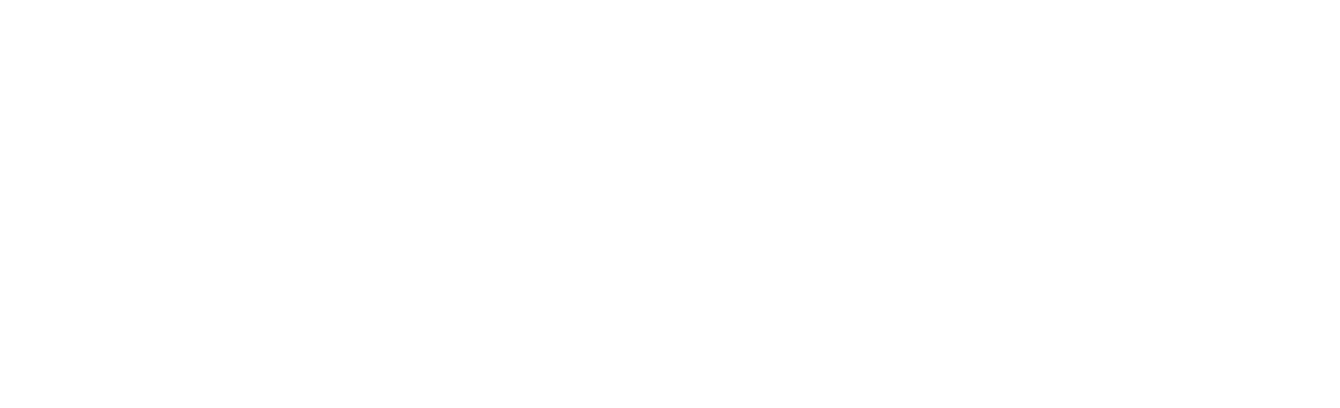
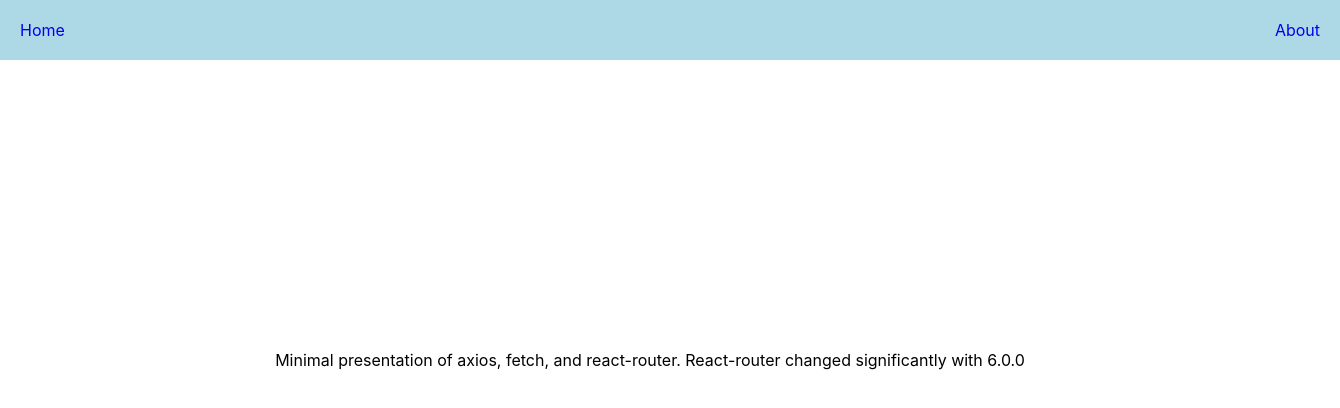
Before and after one commit to jergra/axios-fetch-react-router, a React (Create React App) app: page /about in a window 1280 px wide. Before the commit this address had no page. Shown: the top 408 px of the page, 1340 px wide, since content can reach past the window. Built offline with nearby package versions, Linux system fonts and the light colour scheme.

Commit message:
multiple changes

```diff
--- a/package.json
+++ b/package.json
@@ -6,6 +6,7 @@
     "@testing-library/jest-dom": "^5.16.2",
     "@testing-library/react": "^12.1.3",
     "@testing-library/user-event": "^13.5.0",
+    "axios": "^0.26.0",
     "react": "^17.0.2",
     "react-dom": "^17.0.2",
     "react-router-dom": "^6.2.2",
--- a/src/App.css
+++ b/src/App.css
@@ -1,16 +1,25 @@
-.centerUsers {
-  width: 100vw;
-  height: 100vh;
+nav {
+  width: 1300px;
+  display: flex;
+  justify-content: space-between;
+  padding: 20px;
+  background: lightblue;
+}
+.center {
+  width: 1300px;
+  height: 600px;
+  display: flex;
+  justify-content: center;
+  align-items: center;
+}
+.axios {
+  margin-right: 300px;
+}
+.centerUser {
+  width: 1300px;
+  height: 600px;
   display: flex;
   flex-direction: column;
   justify-content: center;
   align-items: center;
 }
-.centerUser {
-  width: 100vw;
-  height: 100vh;
-  display: flex;
-  flex-direction: column;
-  justify-content: center;
-  align-items: center;
-}
--- a/src/App.js
+++ b/src/App.js
@@ -1,22 +1,37 @@
 import React from 'react'
 import './App.css';
 import UsersList from './components/UsersList.js';
-import {BrowserRouter as Router, Routes, Route} from 'react-router-dom'
+import {BrowserRouter as Router, Routes, Route, Link} from 'react-router-dom'
 import DisplayUser from './components/DisplayUser.js'
+import About from './components/About.js'
 
 function App() {
   return (
     <div>
       <Router>
-        <Routes>
+        <div>
+          <nav>
+              <div>
+                <Link style={{textDecoration: 'none'}} to="/">Home</Link>
+              </div>
+              <div>
+                <Link style={{textDecoration: 'none'}} to="/about">About</Link>
+              </div>
+          </nav>
 
-{/* note that :index below could be :anything. the colon is what is important.
-the reason the index appears in the url is because of UsersList.js line 25
-i.e. to={`/profile/${index}`}   */}
+          {/* Note that :index below could be :anything.
+          The colon is what is important. The actual index number appears in the url
+          because of UsersList.js line 39: to={`/profile/${index}`}
+          If line 31 below were:
+            <Route path="/profile/:whatever" element={<DisplayUser />} />
+          it would still be the index number that we would see in the url. */}
 
-          <Route path="/profile/:index" element={<DisplayUser />} />
-          <Route path="/" element={<UsersList />} />
-        </Routes>
+          <Routes>
+            <Route path="/about" element={<About />} />
+            <Route path="/profile/:index" element={<DisplayUser />} />
+            <Route path="/" element={<UsersList />} />
+          </Routes>
+        </div>
       </Router>
     </div>
   );
--- /dev/null
+++ b/src/components/About.js
@@ -0,0 +1,15 @@
+import React from 'react'
+import '../App.css';
+
+function About() {
+  return (
+    <div className="center">
+      <div>
+        Minimal presentation of axios, fetch, and react-router.
+        React-router changed significantly with 6.0.0
+      </div>
+    </div>
+  )
+}
+
+export default About
--- a/src/components/DisplayUser.js
+++ b/src/components/DisplayUser.js
@@ -9,8 +9,10 @@
   console.log('state.element:', state.element)
   const name = state.element.name.first
   const pic = state.element.picture.large
+
   return (
     <div className="centerUser">
+        <h3>Profile</h3>
         <img src={pic} alt="" />
         <div>{name}</div>
     </div>
--- a/src/components/UsersList.js
+++ b/src/components/UsersList.js
@@ -1,25 +1,39 @@
 import React, {useEffect, useState} from 'react'
 import {Link} from 'react-router-dom'
 import '../App.css'
+import axios from 'axios'
 
 export default function UsersList() {
-  const [results, setResults] = useState([])
+  const [resultsAxios, setResultsAxios] = useState([])
+  const [resultsFetch, setResultsFetch] = useState([])
 
   useEffect(() => {
-      const wrapper = async () => {
+
+    const AxiosGetData = () => {
+      return axios.get('https://randomuser.me/api/?results=10')
+      .then((res) => {
+          console.log("res.data.results: :", res.data.results)
+          setResultsAxios(res.data.results)
+      })
+    }
+    AxiosGetData()
+
+    const FetchGetData = async () => {
         const res = await fetch('https://randomuser.me/api/?results=10')
-          const fetchRes = await res.json()
-          setResults(fetchRes.results)
-          console.log('fetchRes:', fetchRes)
+        const data = await res.json()
+        console.log('data.results:', data.results)
+        setResultsFetch(data.results)
     }
-      wrapper()
+    FetchGetData()
   }, [])
 
   return (
-    <div className="centerUsers">
-      <h1>List of Users</h1>
+    <div className="center">
+
+      <div className="axios">
+        <h1>From Axios</h1>
         <div>
-        {results.map((element, index) => (
+          {resultsAxios.map((element, index) => (
             <li key={index}>
               <Link
                 to={`/profile/${index}`}
@@ -30,5 +44,22 @@
           ))}
         </div>
       </div>
+
+      <div>
+        <h1>From Fetch</h1>
+        <div>
+          {resultsFetch.map((element, index) => (
+            <li key={index}>
+              <Link
+                to={`/profile/${index}`}
+                state={{element: element}}>
+                {element.name.first} {element.name.last}
+              </Link>
+            </li>
+          ))}
+        </div>
+      </div>
+
+    </div>
   );
 }
```
Also changed, not shown: 2 other files (tests, documents, lock files or other folders). Lines whose indentation alone changed are shown as unchanged.
